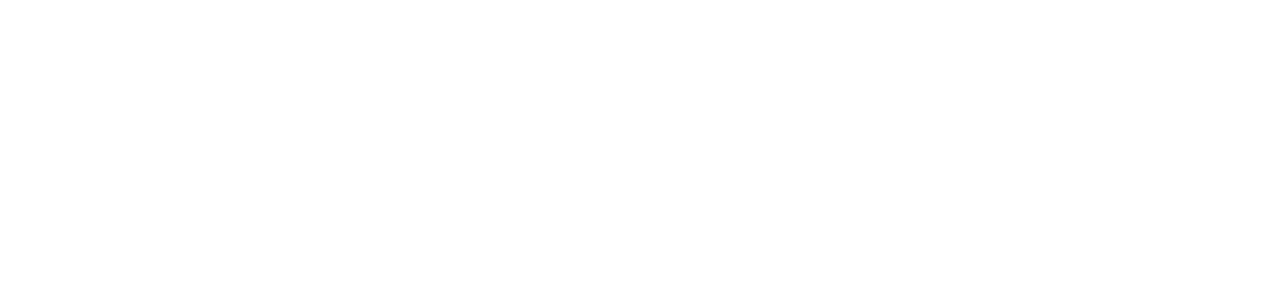
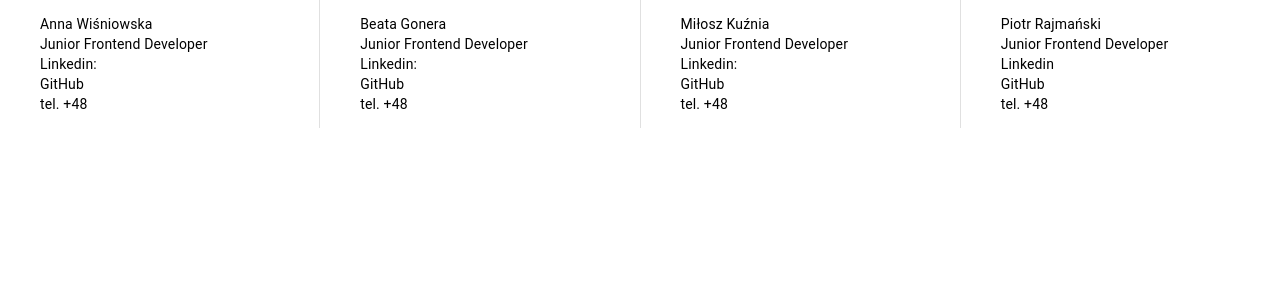
Before and after one commit to rajmanski/BookShare, a React (Create React App) app: page /mybooks in a window 1280 px wide. Before the commit this address had no page. Shown: the top 300 px of the page. Built offline with nearby package versions, Linux system fonts and the light colour scheme.

Commit message:
MyBooksPage added

```diff
--- a/src/App.tsx
+++ b/src/App.tsx
@@ -1,6 +1,7 @@
 import './App.css';
 import { HomePage } from './components/HomePage/HomePage';
 import { RegisterPage } from './components/RegisterPage/RegisterPage';
+import { MyBooksPage } from './components/authorised/MyBooksPage/MyBooksPage';
 import { Routes, Route } from 'react-router-dom'
 
 function App() {
@@ -9,7 +10,8 @@
     <div>
       <Routes>
       <Route path='/' element={<HomePage/>}></Route>
-      <Route path='/register' element={<RegisterPage/>}></Route>
+      <Route path='/signup' element={<RegisterPage/>}></Route>
+      <Route path='/mybooks' element={<MyBooksPage/>}></Route>
       </Routes>
     </div>
 
--- /dev/null
+++ b/src/components/authorised/MyBooksPage/MyBooksPage.tsx
@@ -0,0 +1,11 @@
+import {Footer} from '../../Footer/Footer'
+
+export const MyBooksPage = () => {
+
+    return(
+    <div className="my-books-page-container">
+
+        <Footer/>
+    </div>
+    )
+}
```
